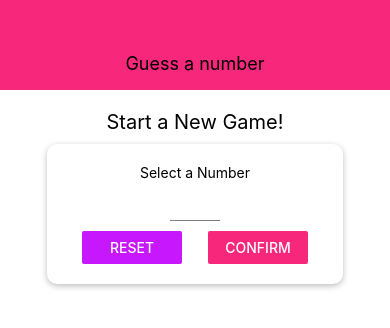
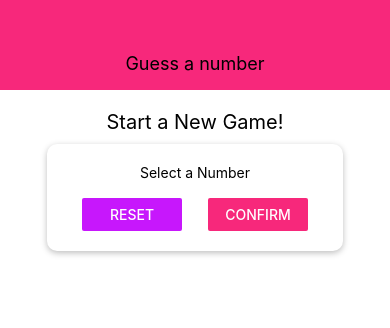
Before and after one commit to mdNazmulHasan/rn102, a React Native app: screen / in a window 390 px wide. Shown: the top 328 px of the page. Built offline with nearby package versions, Linux system fonts and the light colour scheme.

Commit message:
input component modified

```diff
--- a/components/Input.js
+++ b/components/Input.js
@@ -5,7 +5,7 @@ const styles = StyleSheet.create({
 });
 
 const Input = props => {
-  return <TextInput style={{ ...styles.input, ...props.style }} />;
+  return <TextInput style={{ ...styles.input, ...props.style }} {...props} />;
 };
 
 export default Input;
--- a/screens/StartGameScreen.js
+++ b/screens/StartGameScreen.js
@@ -32,7 +32,14 @@ const StartGameScreen = () => {
       <Text style={styles.title}>Start a New Game!</Text>
       <Card style={styles.inputContainer}>
         <Text>Select a Number</Text>
-        <Input style={styles.input} />
+        <Input
+          style={styles.input}
+          blurOnSubmit
+          autoCapitalize="none"
+          autoCorrect={false}
+          keyboardType="numeric"
+          maxLength={2}
+        />
         <View style={styles.buttonContainer}>
           <View style={styles.button}>
             <Button title="Reset" onPress={() => {}} color={color.accent} />
```
